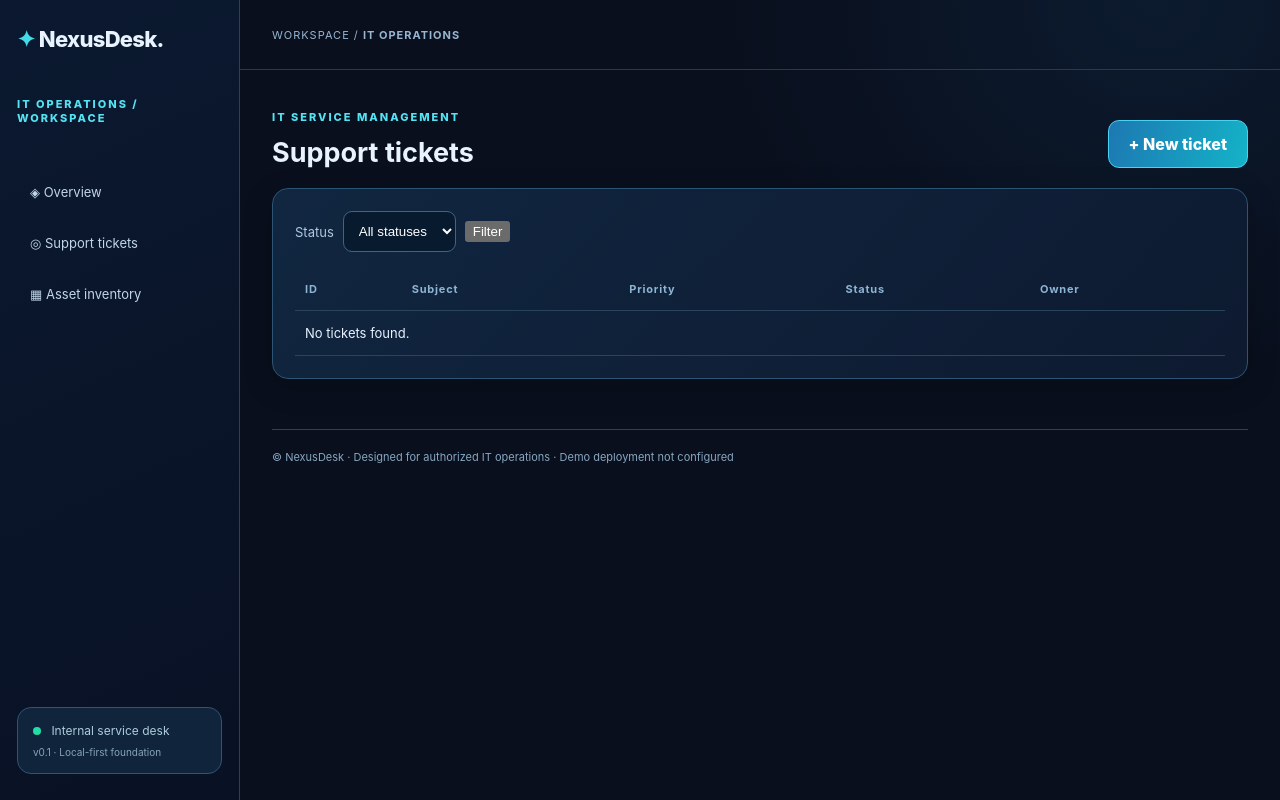
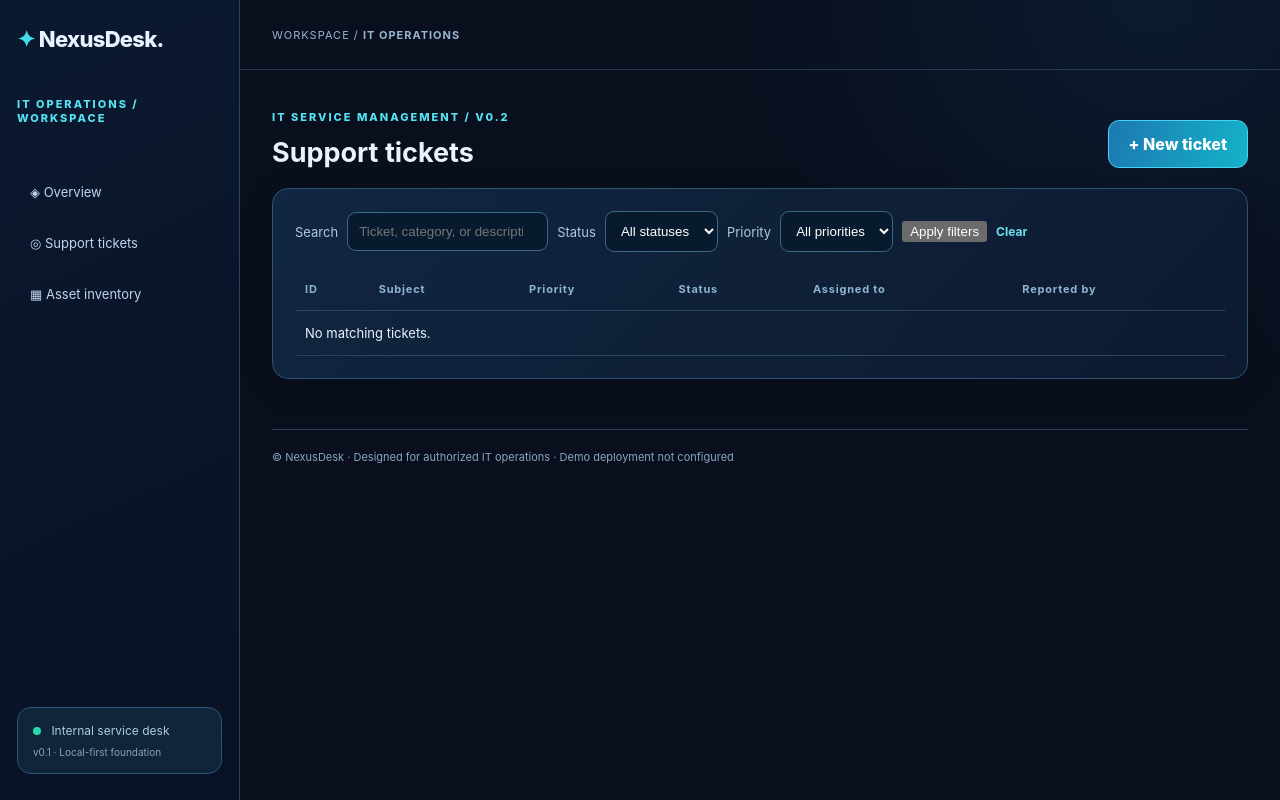
Before and after one commit to eddy235/NexusDesk, a Django app: template templates/desk/tickets.html in a window 1280 px wide. Run offline with Django 5.2, Linux system fonts and the light colour scheme; the template is opened without the code that fills it, so the values that code supplies are empty.

Commit message:
Build v0.2 helpdesk interface: templates/desk/tickets.html

```diff
--- a/templates/desk/tickets.html
+++ b/templates/desk/tickets.html
@@ -1 +1,12 @@
-{% extends 'base.html' %}{% block content %}<div class="heading"><div><div class="eyebrow">IT SERVICE MANAGEMENT</div><h1>Support tickets</h1></div><a class="btn" href="{% url 'ticket_create' %}">+ New ticket</a></div><section class="panel"><form method="get" class="filters"><label for="status">Status</label><select id="status" name="status"><option value="">All statuses</option>{% for value,label in statuses %}<option value="{{value}}" {% if selected_status == value %}selected{% endif %}>{{label}}</option>{% endfor %}</select><button type="submit">Filter</button></form><div class="table-wrap"><table><thead><tr><th>ID</th><th>Subject</th><th>Priority</th><th>Status</th><th>Owner</th></tr></thead><tbody>{% for ticket in tickets %}<tr><td>#{{ticket.pk}}</td><td><a href="{% url 'ticket_detail' ticket.pk %}">{{ticket.title}}</a></td><td>{{ticket.get_priority_display}}</td><td>{{ticket.get_status_display}}</td><td>{{ticket.reporter.username}}</td></tr>{% empty %}<tr><td colspan="5">No tickets found.</td></tr>{% endfor %}</tbody></table></div></section>{% endblock %}
+{% extends 'base.html' %}
+{% block content %}
+<div class="heading"><div><div class="eyebrow">IT SERVICE MANAGEMENT / V0.2</div><h1>Support tickets</h1></div><a class="btn" href="{% url 'ticket_create' %}">+ New ticket</a></div>
+<section class="panel">
+<form method="get" class="filters" role="search">
+  <label for="query">Search</label><input id="query" name="q" type="search" maxlength="120" placeholder="Ticket, category, or description" value="{{query}}">
+  <label for="status">Status</label><select id="status" name="status"><option value="">All statuses</option>{% for value,label in statuses %}<option value="{{value}}" {% if selected_status == value %}selected{% endif %}>{{label}}</option>{% endfor %}</select>
+  <label for="priority">Priority</label><select id="priority" name="priority"><option value="">All priorities</option>{% for value,label in priorities %}<option value="{{value}}" {% if selected_priority == value %}selected{% endif %}>{{label}}</option>{% endfor %}</select>
+  <button type="submit">Apply filters</button><a class="text-link" href="{% url 'ticket_list' %}">Clear</a>
+</form>
+<div class="table-wrap"><table><thead><tr><th>ID</th><th>Subject</th><th>Priority</th><th>Status</th><th>Assigned to</th><th>Reported by</th></tr></thead><tbody>{% for ticket in tickets %}<tr><td>#{{ticket.pk}}</td><td><a href="{% url 'ticket_detail' ticket.pk %}">{{ticket.title}}</a></td><td>{{ticket.get_priority_display}}</td><td>{{ticket.get_status_display}}</td><td>{{ticket.assigned_to|default:"Unassigned"}}</td><td>{{ticket.reporter.username}}</td></tr>{% empty %}<tr><td colspan="6">No matching tickets.</td></tr>{% endfor %}</tbody></table></div>
+</section>{% endblock %}
```
